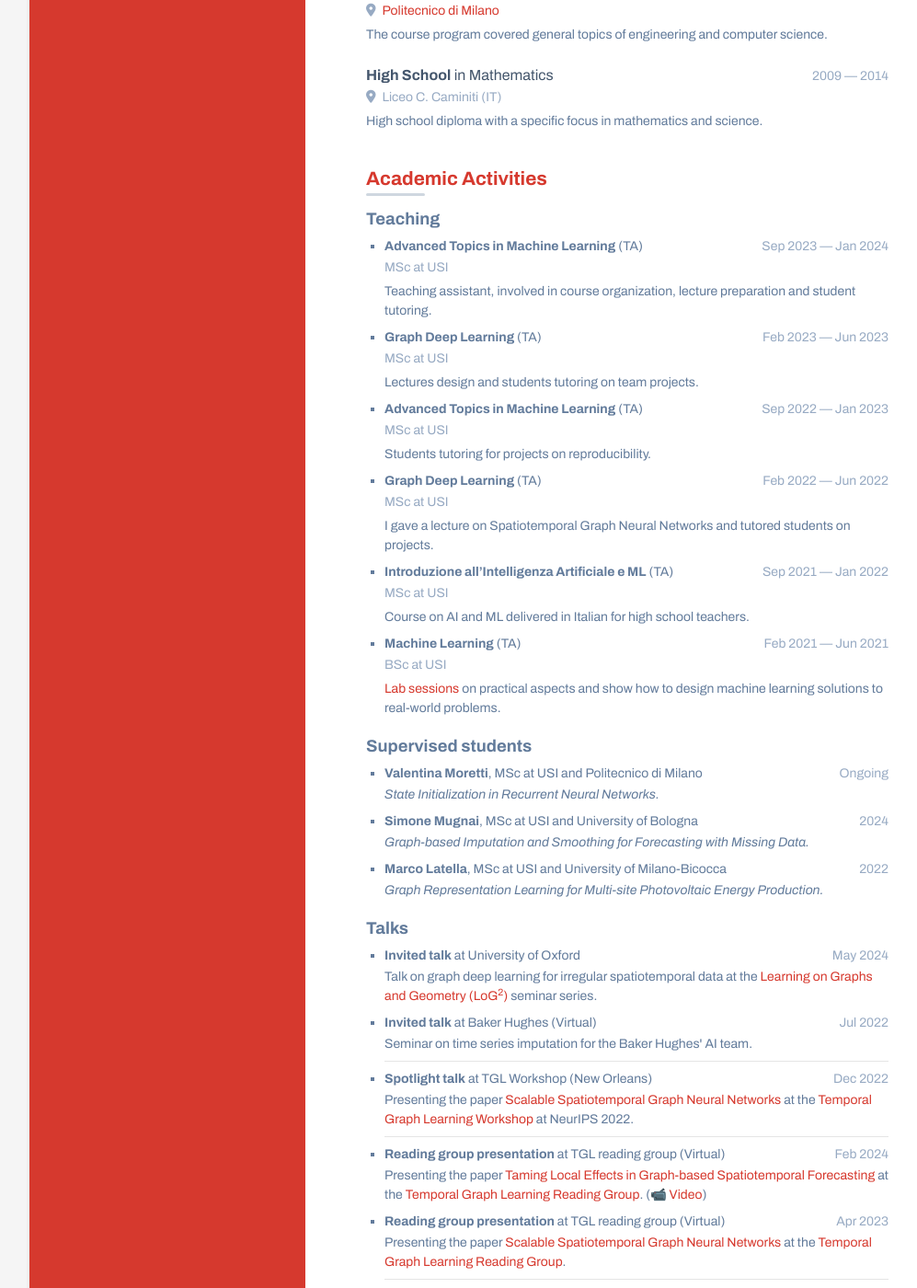
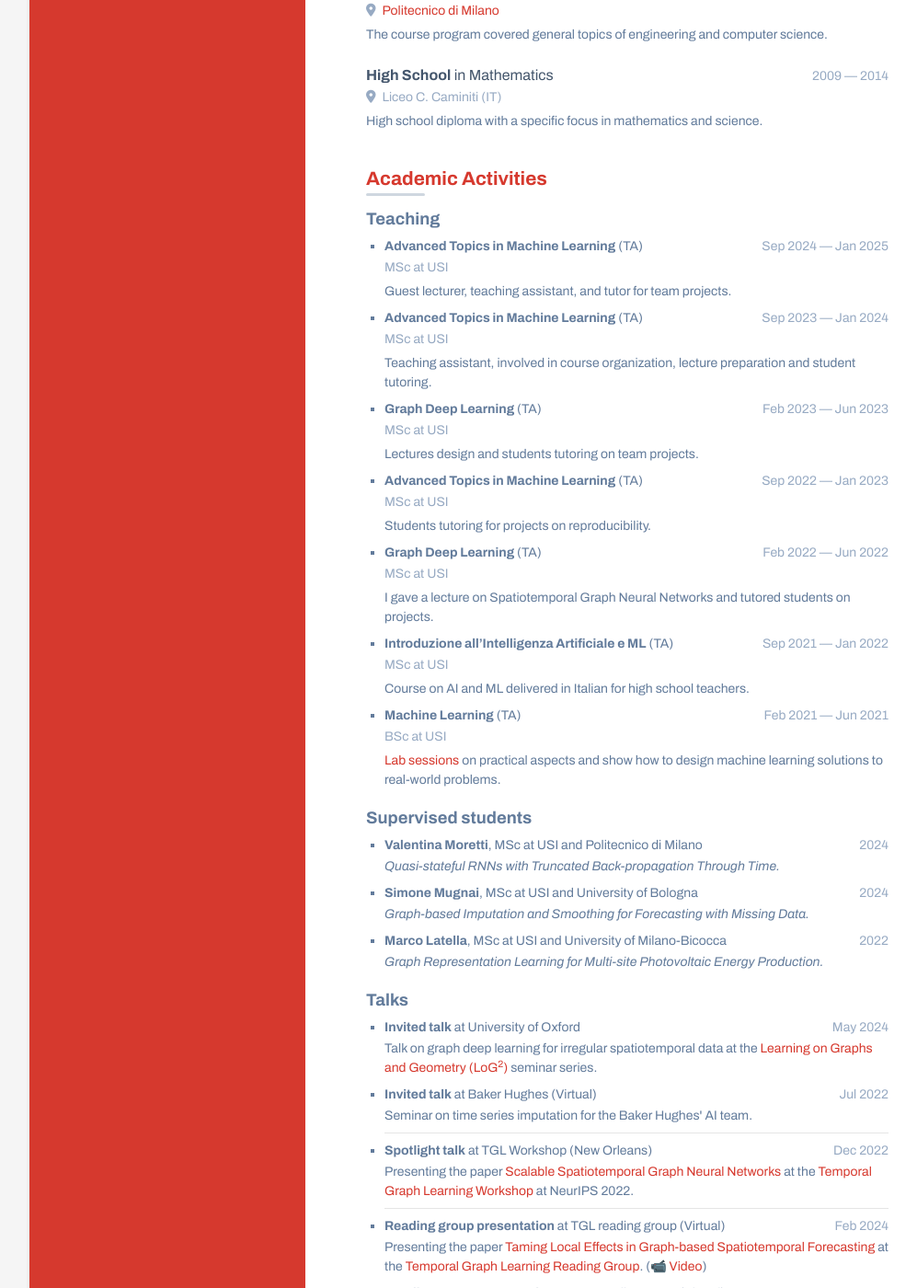
Before and after one commit to marshka/marshka.github.io, a Jekyll site: the page built from cv.html, in a window 1280 px wide and 1400 px high, scrolled down 954 px. Shown: the whole window at 92% size, without its empty margins (108-1105 px from the left). Built offline with Jekyll 4.4.1, drawn with Linux system fonts in a browser that asks for light colours; nearby versions of some CDN libraries; some of the changed text lies outside the part shown.

Commit message:
Updated cv

```diff
--- a/_data/cv.yml
+++ b/_data/cv.yml
@@ -37,7 +37,7 @@ sidebar:
 
 summary:
   about: >
-    <p>I am a Ph.D. student at the <a href="https://gmlg.ch/" target="_blank" rel="noopener noreferrer">Graph Machine Learning Group</a>, within the Swiss AI lab <a href="https://www.idsia.ch/" target="_blank" rel="noopener noreferrer">IDSIA</a> and <a href="https://www.usi.ch/en" target="_blank" rel="noopener noreferrer">USI</a> - Università della Svizzera italiana (Switzerland), under the supervision of Prof. <a href="https://alippi.faculty.polimi.it/" target="_blank" rel="noopener noreferrer">Cesare Alippi</a>. Additionally, I am enrolled in the <a href="https://ellis.eu/" target="_blank" rel="noopener noreferrer">ELLIS</a> Ph.D. program under the joint supervision of Prof. Alippi and Prof. <a href="https://www.cs.ox.ac.uk/people/michael.bronstein/" target="_blank" rel="noopener noreferrer">Michael Bronstein</a>. I am currently on a research visit at the <a href="https://www.ox.ac.uk/" target="_blank" rel="noopener noreferrer">University of Oxford</a>, collaborating with Prof. Bronstein.</p>
+    <p>I am a Ph.D. student at the <a href="https://gmlg.ch/" target="_blank" rel="noopener noreferrer">Graph Machine Learning Group</a>, within the Swiss AI lab <a href="https://www.idsia.ch/" target="_blank" rel="noopener noreferrer">IDSIA</a> and <a href="https://www.usi.ch/en" target="_blank" rel="noopener noreferrer">USI</a> - Università della Svizzera italiana (Switzerland), under the supervision of Prof. <a href="https://alippi.faculty.polimi.it/" target="_blank" rel="noopener noreferrer">Cesare Alippi</a>. Additionally, I am enrolled in the <a href="https://ellis.eu/" target="_blank" rel="noopener noreferrer">ELLIS</a> Ph.D. program under the joint supervision of Prof. Alippi and Prof. <a href="https://www.cs.ox.ac.uk/people/michael.bronstein/" target="_blank" rel="noopener noreferrer">Michael Bronstein</a>. I have been a visiting researcher at the <a href="https://www.ox.ac.uk/" target="_blank" rel="noopener noreferrer">University of Oxford</a> with Prof. Bronstein.</p>
 
     <p>Previously, I obtained BSc (2017) and MSc (2020) degrees in Computer Science and Engineering at <a href="https://www.polimi.it/en/" target="_blank" rel="noopener noreferrer">Politecnico di Milano</a> (IT). My master thesis project has been supervised by Prof. <a href="https://gatti.faculty.polimi.it/" target="_blank" rel="noopener noreferrer">Nicola Gatti</a>.</p>
 
@@ -90,6 +90,13 @@ teaching:
     role: "TA"
     class: "MSc"
     where: "USI"
+    start: "Sep 2024"
+    end: "Jan 2025"
+    description: "Guest lecturer, teaching assistant, and tutor for team projects."
+  - course: "Advanced Topics in Machine Learning"
+    role: "TA"
+    class: "MSc"
+    where: "USI"
     start: "Sep 2023"
     end: "Jan 2024"
     description: "Teaching assistant, involved in course organization, lecture preparation and student tutoring."
@@ -131,8 +138,8 @@ teaching:
 
 theses:
   - name: Valentina Moretti
-    title: "State Initialization in Recurrent Neural Networks."
-    year: Ongoing
+    title: "Quasi-stateful RNNs with Truncated Back-propagation Through Time."
+    year: 2024
     degree: MSc
     university: USI and Politecnico di Milano
   - name: Simone Mugnai
```
Also changed, not shown: 1 other file.
